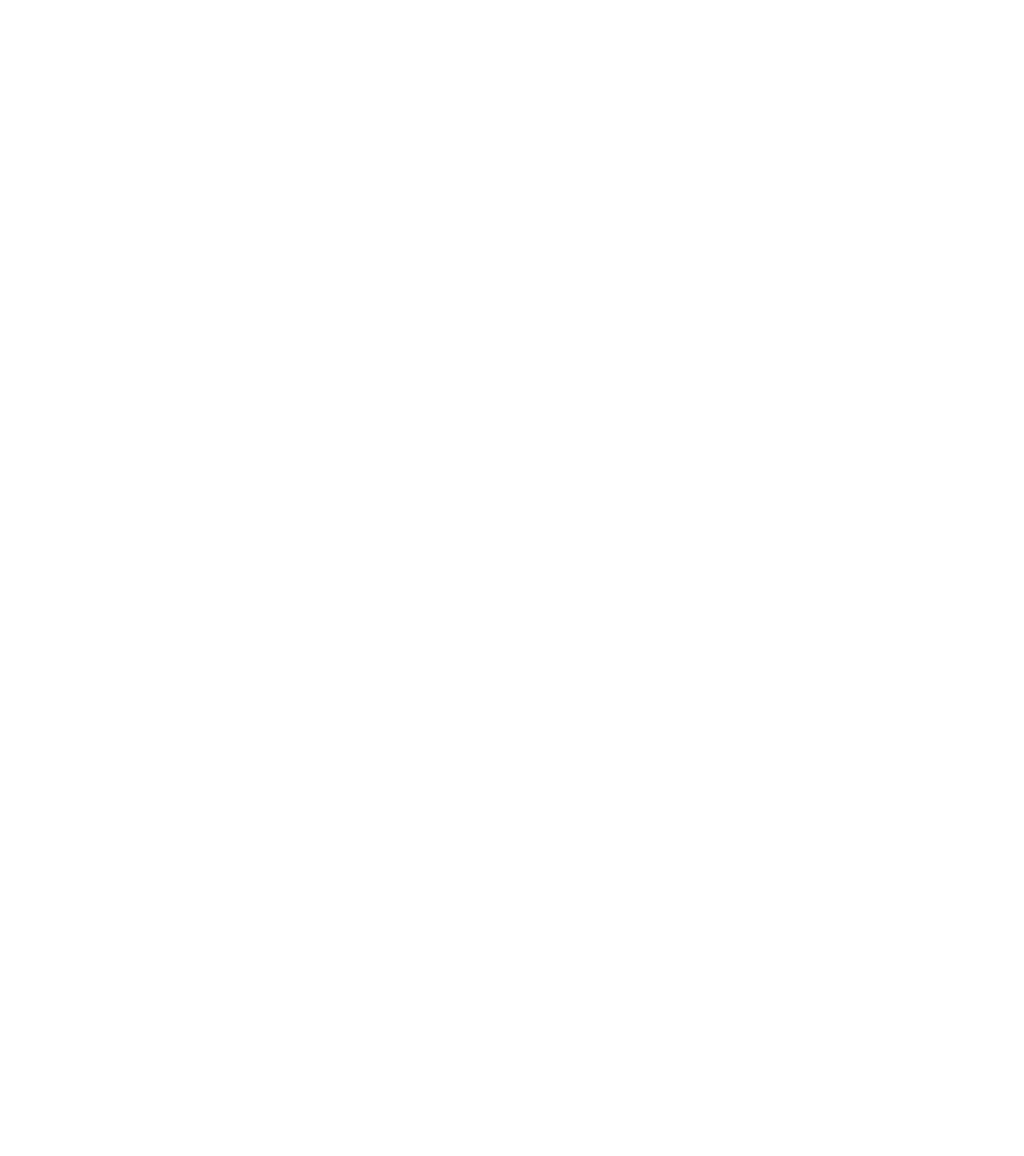
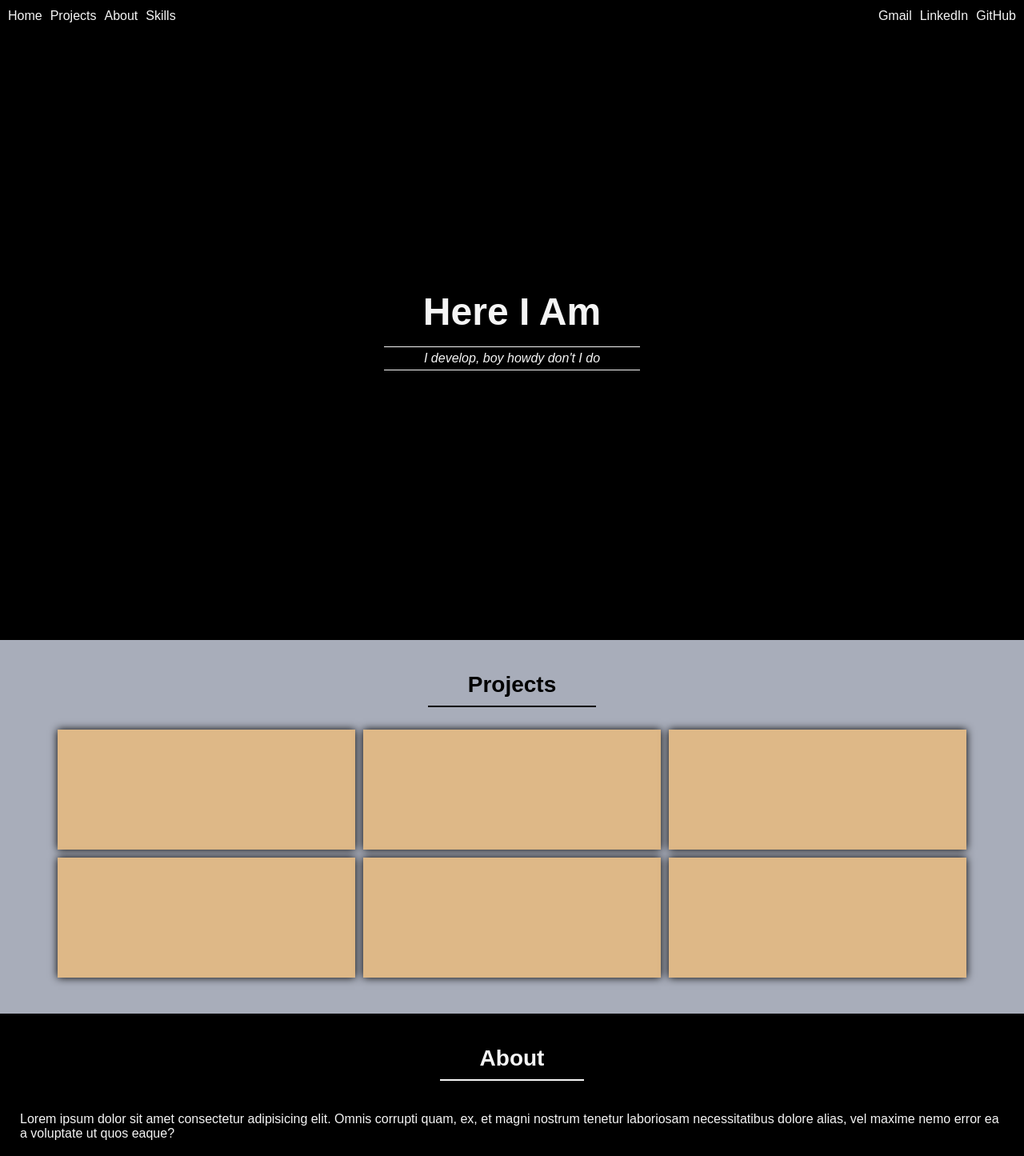
Before and after one commit to RookiePrime/portfolio, a plain HTML site: page index.html in a window 1280 px wide. Shown: the top 1445 px of the page at 80% size. Before the commit the page ends 800 px from the top, so only its background shows below. Drawn offline with Linux system fonts and the light colour scheme.

Commit message:
Basic layout and functionality setup, plus live page!

```diff
--- a/assets/styles/style.css
+++ b/assets/styles/style.css
@@ -0,0 +1,174 @@
+/* The basics, setting things to a nice neutral before styling proper. */
+
+:root {
+    --primary-font-colour: whitesmoke;
+    --primary-bg-colour: black;
+}
+
+body {
+   margin: 0;
+   padding: 0;
+   background-color: #a8adba;
+   font-family: Arial, Helvetica, sans-serif;
+   display: flex;
+   flex-direction: column;
+   min-height: 100vh;
+}
+
+a {
+    text-decoration: none;
+}
+
+/* Now comes the Header and Hero styles. */
+
+header {
+    height: 5vh;
+    display: flex;
+    justify-content: space-between;
+    background-color: var(--primary-bg-colour);
+    position: sticky;
+    top: 0;
+    z-index: 30;
+}
+
+header nav {
+    display: flex;
+    align-items: center;
+}
+
+header ul {
+    margin: 0;
+    padding: 0;
+    list-style-type: none;
+    display: flex;
+}
+
+header a {
+    color: var(--primary-font-colour);
+}
+
+/* Put the opposite ul and li margins together to save space */
+.page-nav ul,
+.web-nav li {
+    margin-left: 10px;
+}
+
+.page-nav li,
+.web-nav ul {
+    margin-right: 10px;
+}
+
+.hero {
+    background-color: var(--primary-bg-colour);
+    height: 95vh;
+    display: flex;
+    flex-direction: column;
+    justify-content: center;
+    align-items: center;
+    color: var(--primary-font-colour);
+}
+
+.hero h1 {
+    font-size: 48px;
+    margin: 0;
+}
+
+.hero p {
+    font-size: 16px;
+    font-style: italic;
+    padding: 5px 50px;
+    border-top: 1px solid whitesmoke;
+    border-bottom: 1px solid whitesmoke;
+}
+
+/* Here's the Main stuffs, the big beefy section with sections within it. */
+
+main {
+    display: flex;
+    flex-direction: column;
+}
+
+main h2 {
+    margin-top: 0;
+    font-size: 28px;
+    padding: 0 50px 10px 50px;
+    border-bottom: 2px solid black;
+}
+
+section {
+    padding: 40px 20px;
+}
+
+section .sec-container {
+    display: flex;
+    flex-direction: column;
+    align-items: center;
+}
+
+/* First and foremost, the styles for the main event: the Projects */
+
+#projects .proj-container {
+    display: flex;
+    flex-wrap: wrap;
+    justify-content: center;
+}
+
+#projects .project {
+    min-height: 150px;
+    min-width: 250px;
+    flex: 0 30%;
+    background-color: burlywood;
+    margin: 5px;
+    box-shadow: 0 0 10px black;
+    transition: all 0.3s ease-out;
+}
+
+#projects .project:hover {
+    transform: scale(1.2);
+}
+
+/* Secondly, styling for me rambling about me in the About section */
+
+#about {
+    background-color: var(--primary-bg-colour);
+    color: var(--primary-font-colour);
+}
+
+#about h2 {
+    border-bottom: 2px solid var(--primary-font-colour);
+}
+
+#about p {
+    padding: 0 5px;
+}
+
+/* Third and finally, the stylez for the Skills that should hopefully, in due time, pay the bills */
+
+#skills ul {
+    padding: 10px 40px;
+    list-style-type: none;
+}
+
+#skills li {
+    display: flex;
+    align-items: center;
+}
+
+#skills h4 {
+    font-weight: bold;
+    margin: 0;
+    flex: 0 20%;
+}
+
+#skills p {
+    flex: 0 80%;
+}
+
+/* And here's the Footer's styles, at long last. Little tiny footer. */
+
+footer {
+    display: flex;
+    justify-content: center;
+    background-color: var(--primary-bg-colour);
+    color: var(--primary-font-colour);
+}
--- a/index.html
+++ b/index.html
@@ -4,9 +4,99 @@
     <meta charset="UTF-8">
     <meta http-equiv="X-UA-Compatible" content="IE=edge">
     <meta name="viewport" content="width=device-width, initial-scale=1.0">
+    <link rel="stylesheet" href="./assets/styles/style.css">
     <title>Kiefer - Developer Extraordinaire</title>
 </head>
 <body>
-
+    <header>
+        <nav class="page-nav">
+            <ul>
+                <li>
+                    <a href="#home">Home</a>
+                </li>
+                <li>
+                    <a href="#projects">Projects</a>
+                </li>
+                <li>
+                    <a href="#about">About</a>
+                </li>
+                <li>
+                    <a href="#skills">Skills</a>
+                </li>
+            </ul>
+        </nav>
+        <nav class="web-nav">
+            <ul>
+                <li>
+                    <a href="#gmail">Gmail</a>
+                </li>
+                <li>
+                    <a href="#linkedIn">LinkedIn</a>
+                </li>
+                <li>
+                    <a href="#gitHub">GitHub</a>
+                </li>
+            </ul>
+        </nav>
+    </header>
+    <div class="hero" id="home">
+        <h1>Here I Am</h1>
+        <p>I develop, boy howdy don't I do</p>
+    </div>
+    <main>
+        <section id="projects">
+            <div class="sec-container">
+                <h2>Projects</h2>
+                <div class="proj-container">
+                    <div class="project"></div>
+                    <div class="project"></div>
+                    <div class="project"></div>
+                    <div class="project"></div>
+                    <div class="project"></div>
+                    <div class="project"></div>
+                </div>
+            </div>
+        </section>
+        <section id="about">
+            <div class="sec-container">
+                <h2>About</h2>
+                <p>Lorem ipsum dolor sit amet consectetur adipisicing elit. Omnis corrupti quam, ex, et magni nostrum tenetur laboriosam necessitatibus dolore alias, vel maxime nemo error ea a voluptate ut quos eaque?</p>
+            </div>
+        </section>
+        <section id="skills">
+            <div class="sec-container">
+                <h2>Skills</h2>
+                <ul>
+                    <li>
+                        <h4>HTML</h4>
+                        <p>
+                            I command a pretty considerable understanding of HTML's tags and organization.
+                        </p>
+                    </li>
+                    <li>
+                        <h4>CSS</h4>
+                        <p>
+                            My awareness of the declarations of CSS extends across a few eras of web design, from Space Jam 1996 to Space Jam 2021.
+                        </p>
+                    </li>
+                    <li>
+                        <h4>JavaScript</h4>
+                        <p>
+                            Coding complex little data-driven gadgets is something I can spend days on, content to experiment and tinker. Ifs, Whiles, and Functions abound!
+                        </p>
+                    </li>
+                    <li>
+                        <h4>React</h4>
+                        <p>
+                            Something of a novice at it, I have nonetheless puzzled out a surface-level understanding of its nuances.
+                        </p>
+                    </li>
+                </ul>
+            </div>
+        </section>
+    </main>
+    <footer>
+        <h3>Made by Kiefer Levine, Duh</h3>
+    </footer>
 </body>
 </html>
```
Also changed, not shown: 1 other file.
